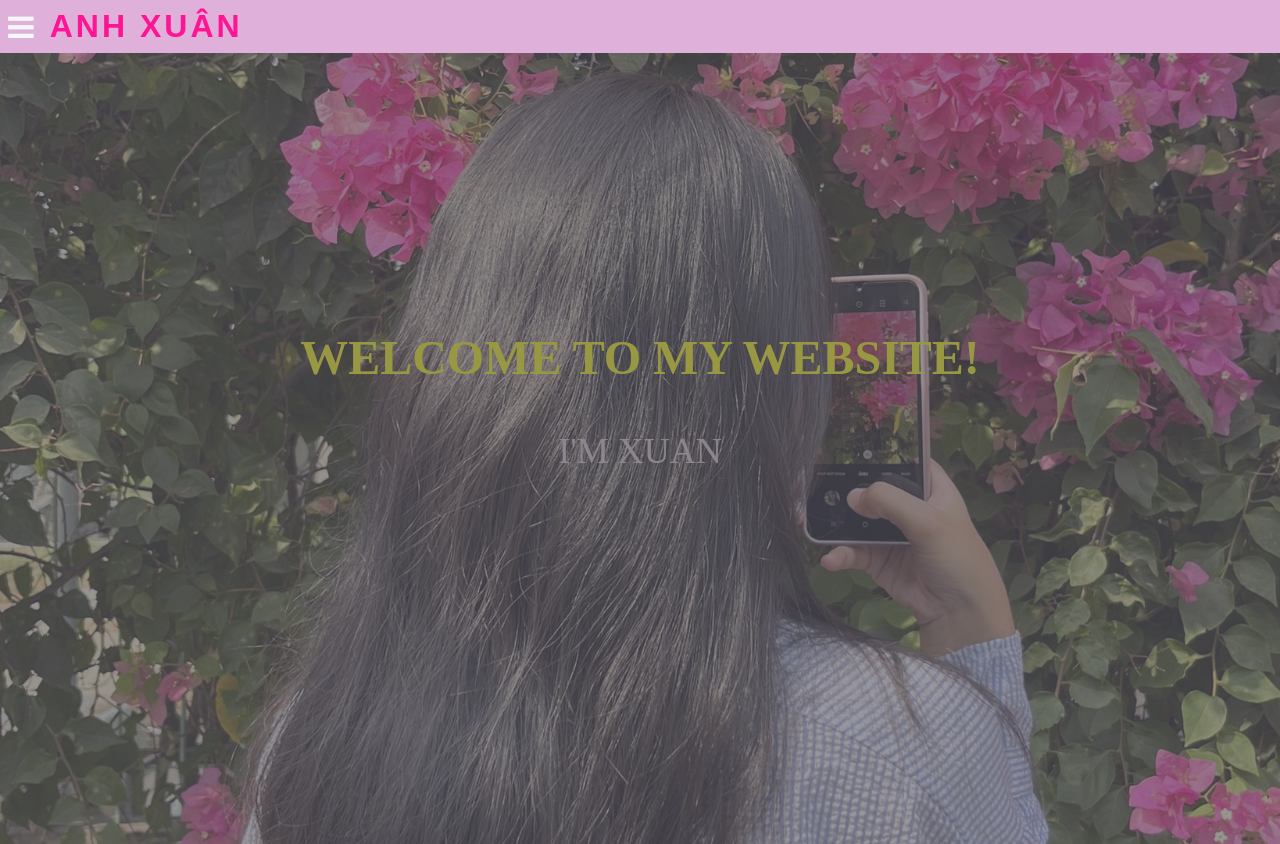
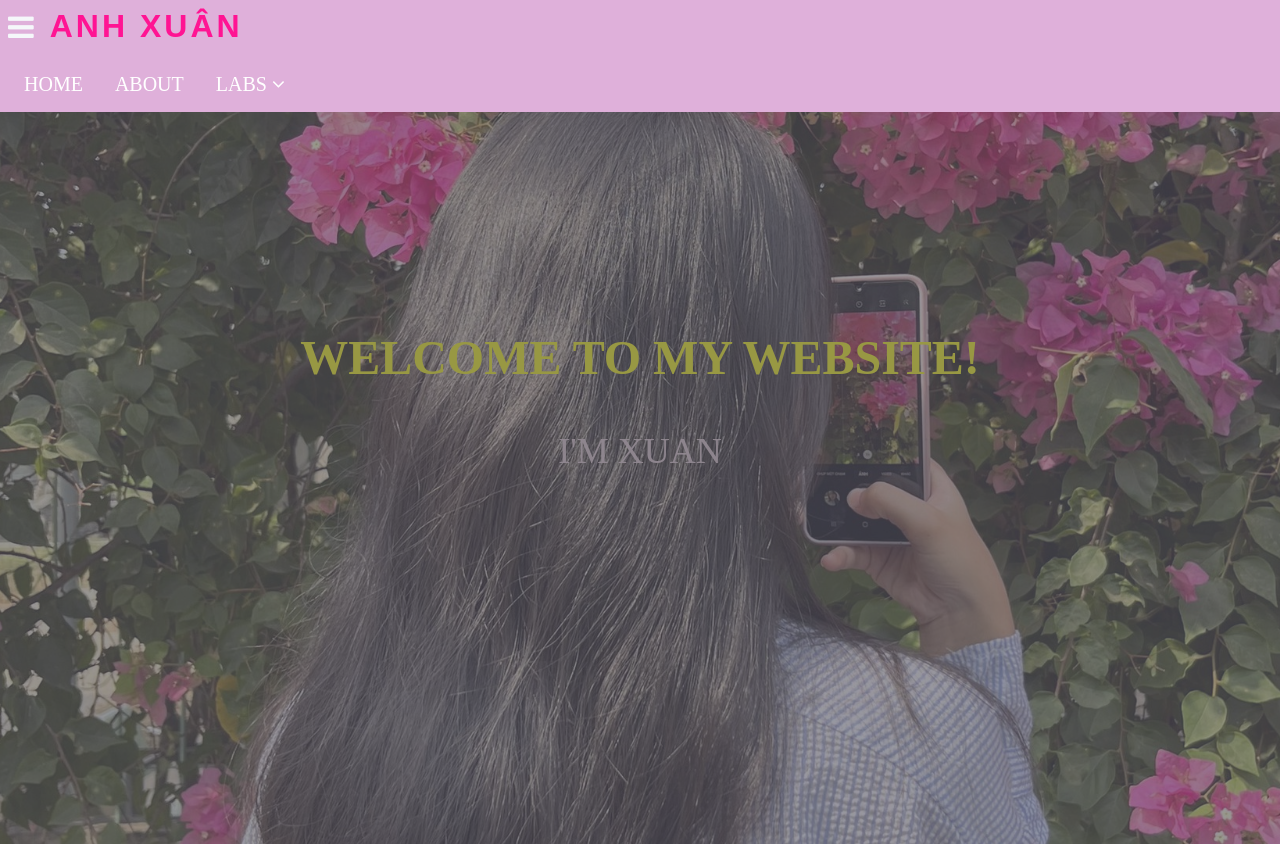
Before and after one commit to anhxuanhoang/Website, a plain HTML site: page index.html in a window 1280 px wide. Both pictures are taken after a click on the element 20 px from the left and 26 px from the top of the page. Drawn offline with nearby package versions, Linux system fonts and the light colour scheme; a web font is replaced by a local one.

Commit message:
Update index.html

```diff
--- a/index.html
+++ b/index.html
@@ -87,18 +87,17 @@
               $('.box-menu').slideToggle();
           });
       })
-      document.addEventListener("DOMContentLoaded", function () {
-      // Lấy phần tử menu cha và menu con
-      var labsMenu = document.getElementById("labsSubmenu");
-      var labsMenuLink = document.querySelector('.box-menu .toggle');
+      $(document).ready(function() {
+    // Sự kiện click cho nút toggle
+    $('.toggle').click(function() {
+        $('.box-menu').slideToggle();
+    });
 
-      // Thêm sự kiện click vào menu cha
-      labsMenuLink.addEventListener("click", function (e) {
-          // Ngăn chặn hành động mặc định của liên kết
+    // Sự kiện click cho nút "LABS"
+    $('.box-menu ul li a:contains("LABS")').click(function(e) {
         e.preventDefault();
-
-          // Thêm hoặc xóa lớp để hiển thị hoặc ẩn menu con
-        labsMenu.classList.toggle("show-submenu");
+        // Tìm menu con và ẩn/hiện nó
+        $(this).siblings('.box-submenu').slideToggle();
     });
 });
 
```
